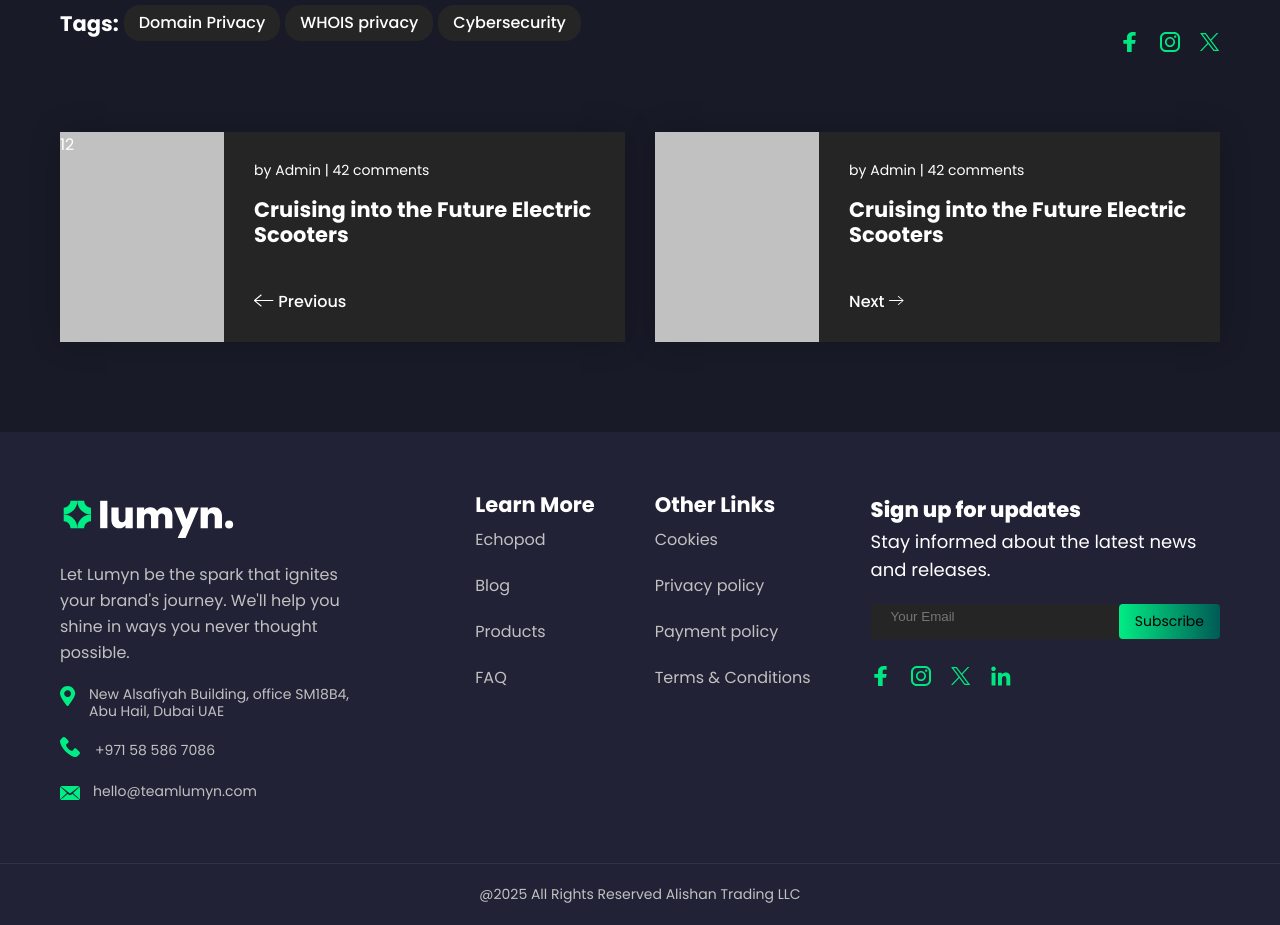
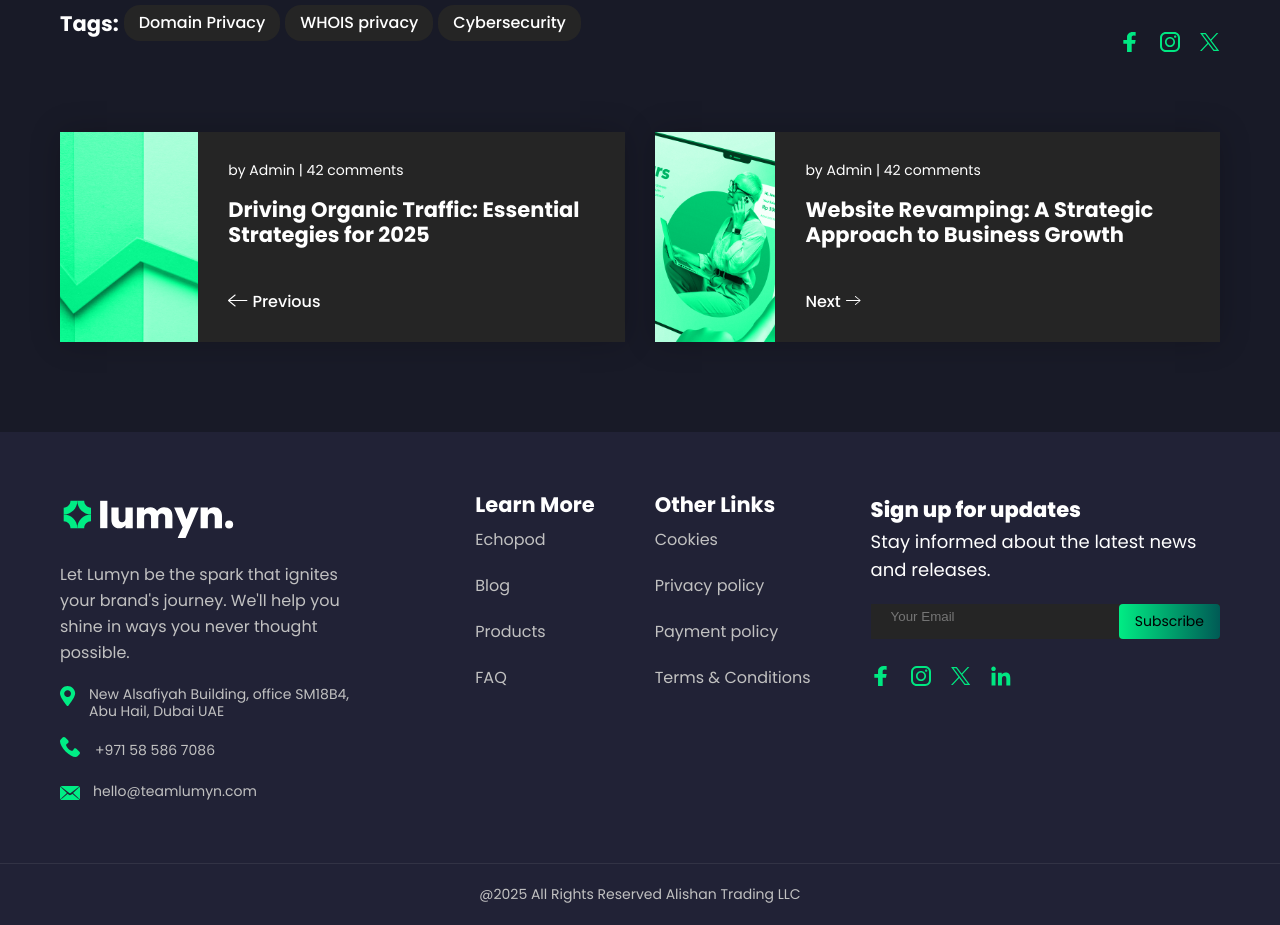
Before and after one commit to vishnutk41/team-lumyn, a Next.js app: page /blogs/need-for-domain-privacy-protection in a window 1280 px wide. Shown: the part 2380-3305 px from the top of the page. Built offline with nearby package versions, Linux system fonts and the light colour scheme.

Commit message:
product page image  correction, blog page next, previous setting

```diff
--- a/src/pages/blogs/need-for-domain-privacy-protection.tsx
+++ b/src/pages/blogs/need-for-domain-privacy-protection.tsx
@@ -133,24 +133,40 @@ export default function BlogDetails() {
                                 <div className="navigation">
 
                                   <div className="previouse">
-                                    <div className="blog_image">12</div>
+                                    <div className="blog_image">
+                                      <Image
+                                      src="/assets/images/blog_images/Driving Organic Traffic.webp"
+                                      alt="Domain Privacy Protection Banner"
+                                      layout="fill"
+                                      objectFit="cover"
+                                      /></div>
 
                                     <div className="content_container">
                                     <p className="top">
 by Admin  | 42 comments
                                       </p>
                                       <h3 className="title">
-                                      Cruising into the Future Electric Scooters
+                                      Driving Organic Traffic: Essential Strategies for 2025
                                       </h3>
-                                      <span> <svg width="20" height="13" viewBox="0 0 20 13" fill="none" xmlns="http://www.w3.org/2000/svg">
+                                      <span>
+                                        <a href="/blogs/driving-organic-traffic-strategies">
+                                         <svg width="20" height="13" viewBox="0 0 20 13" fill="none" xmlns="http://www.w3.org/2000/svg">
 <path d="M0.185385 6.89351L6.7834 12.3786C7.0042 12.562 7.33448 12.535 7.52092 12.3179C7.70763 12.1007 7.67993 11.7759 7.45913 11.5925L1.95315 7.01532H18.9766C19.2656 7.01532 19.5 6.7848 19.5 6.50057C19.5 6.21635 19.2656 5.98583 18.9766 5.98583H1.95341L7.45939 1.40865C7.6802 1.22502 7.7079 0.900452 7.52119 0.68329C7.41758 0.562789 7.27002 0.500705 7.12113 0.500705C7.00181 0.500705 6.88168 0.540523 6.7834 0.622253L0.185385 6.10738C0.0676575 6.20509 -0.000263214 6.3489 -0.000263214 6.50057C-0.000263214 6.65225 0.0676575 6.7958 0.185385 6.89377V6.89351Z" fill="white"/>
-</svg> Previous</span>
+</svg> Previous
+</a>
+</span>
                                     </div>
 
                                   </div>
 
                                   <div className="next">
                                   <div className="blog_image">
+                                    <Image
+                                    src="/assets/images/blog_images/Website Revamping.webp"
+                                    alt="Website Revamping"
+                                    layout="fill"
+                                    objectFit="cover"
+                                    />
 
                                   </div>
                                   <div className="content_container">
@@ -158,15 +174,16 @@ by Admin  | 42 comments
 by Admin  | 42 comments
                                       </p>
                                       <h3 className="title">
-                                      Cruising into the Future Electric Scooters
+                                      Website Revamping: A Strategic Approach to Business Growth
                                       </h3>
                                       <span>
+                                      <a href="/blogs/website-revamping">
                                          Next
                                          <svg width="20" height="13" viewBox="0 0 20 13" fill="none" xmlns="http://www.w3.org/2000/svg">
 <path d="M19.3146 6.89351L12.7166 12.3786C12.4958 12.562 12.1655 12.535 11.9791 12.3179C11.7924 12.1007 11.8201 11.7759 12.0409 11.5925L17.5469 7.01532H0.523377C0.234388 7.01532 0 6.7848 0 6.50057C0 6.21635 0.234388 5.98583 0.523377 5.98583H17.5466L12.0406 1.40865C11.8198 1.22502 11.7921 0.900452 11.9788 0.68329C12.0824 0.562789 12.23 0.500705 12.3789 0.500705C12.4982 0.500705 12.6183 0.540523 12.7166 0.622253L19.3146 6.10738C19.4323 6.20509 19.5003 6.3489 19.5003 6.50057C19.5003 6.65225 19.4323 6.7958 19.3146 6.89377V6.89351Z" fill="white"/>
 </svg>
 
-
+                                         </a>
                                          </span>
                                   </div>
                                   </div>
```
Also changed, not shown: src/pages/blogs/driving-organic-traffic-strategies.tsx (+23 -7 lines), src/pages/blogs/website-revamping.tsx (+23 -8 lines), src/pages/products.tsx (+4 -4 lines).
